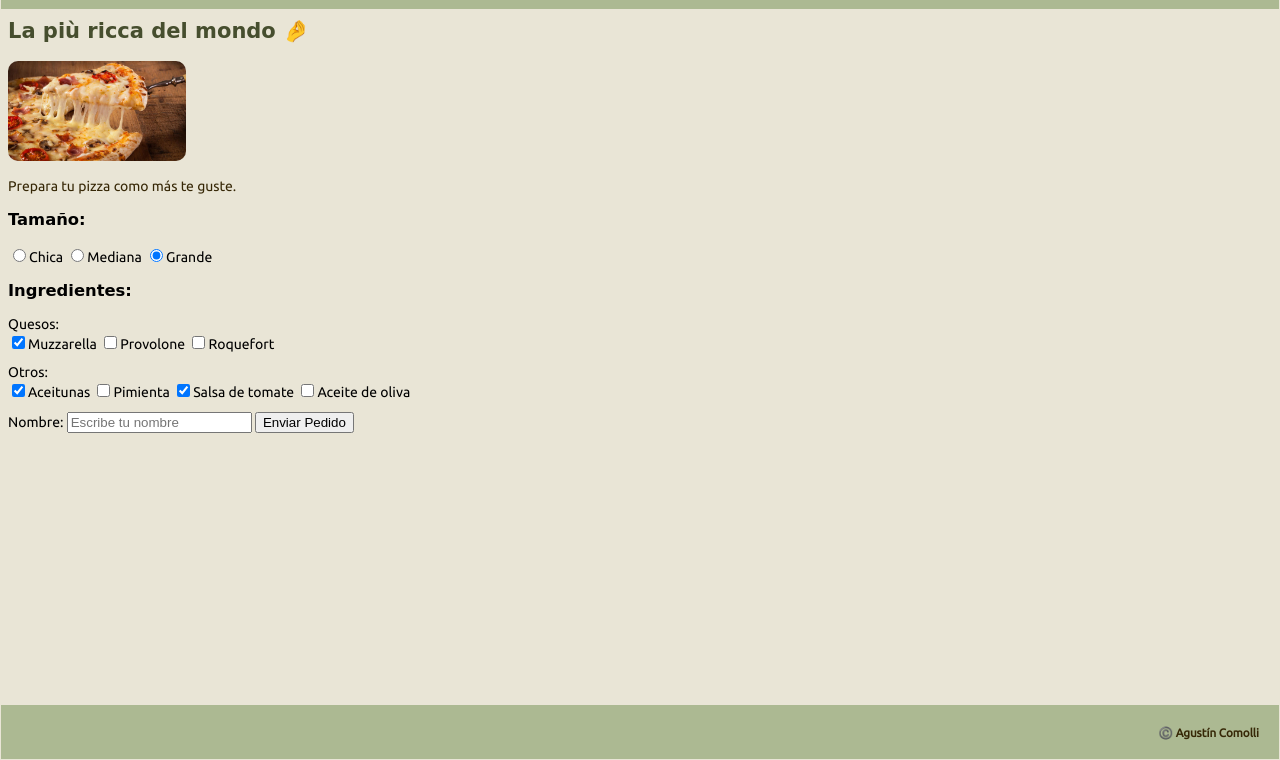
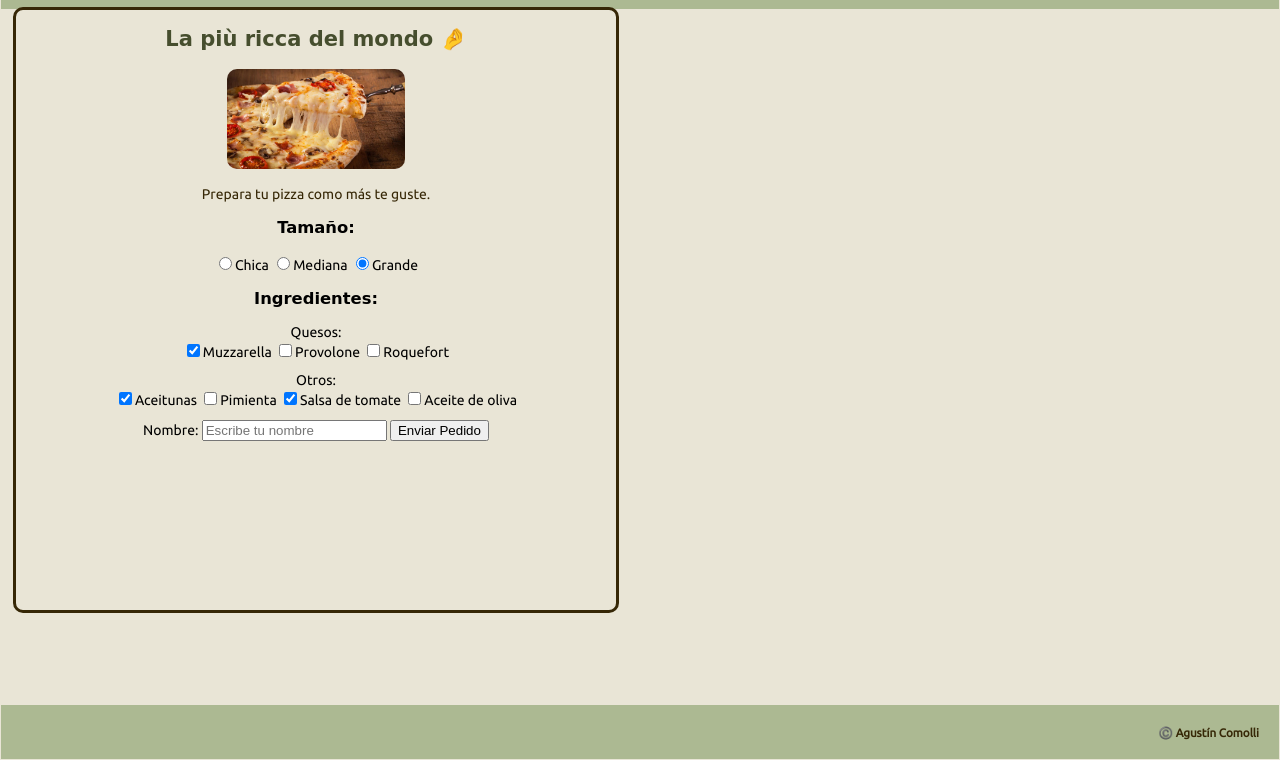
Before and after one commit to agustincomolli/freecodecamp-html-css, a plain HTML site: page la-pizza-di-agostino/index.html in a window 1280 px wide. Shown: the part 42-802 px from the top of the page. Drawn offline with Linux system fonts and the light colour scheme; a web font is replaced by a local one.

Commit message:
Estilizando

```diff
--- a/la-pizza-di-agostino/css/style.css
+++ b/la-pizza-di-agostino/css/style.css
@@ -52,6 +52,20 @@ footer {
   text-align: right;
 }
 
+main {
+  text-align: center;
+}
+
+#order {
+  align-self: center;
+  border: 3px solid;
+  border-color: #362706;
+  border-radius: 10px;
+  margin: 5px;
+  width: 600px;
+  height: 600px;
+}
+
 .smaller-image {
   height: 100px;
   border-radius: 10px;
--- a/la-pizza-di-agostino/index.html
+++ b/la-pizza-di-agostino/index.html
@@ -15,6 +15,7 @@
   </header>
 
   <main>
+    <section id="order">
       <div>
         <h2>La più ricca del mondo 🤌</h2>
         <img src="./images/pizza.jpeg" alt="La pizza más sabrosa" class="smaller-image" id="logo">
@@ -67,6 +68,8 @@
         </label>
         <button type="submit">Enviar Pedido</button>
       </div>
+
+    </section>
   </main>
 
   <footer>
```
Lines whose indentation alone changed are shown as unchanged.
